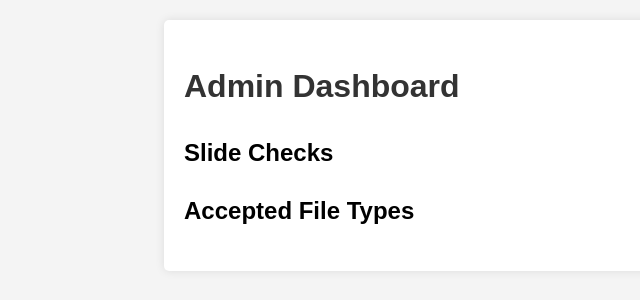
After one commit to theSchein/SlideCheck, a Flask app: template templates/admin.html in a window 1280 px wide. The commit adds this page. Shown: the top 300 px of the page, without its empty margins (56-696 px from the left). Run offline with Flask 3, Linux system fonts and the light colour scheme; the template is opened without the code that fills it, so the values that code supplies are empty.

Commit message:
Agent query: Please navigate to the /admin route and check if the Admin Dashboard page is displayed correctly.

```diff
--- a/app.py
+++ b/app.py
@@ -1,6 +1,6 @@
 import os
 import logging
-from flask import Flask, render_template, request, jsonify
+from flask import Flask, render_template, request, jsonify, redirect, url_for, session
 from flask_wtf import FlaskForm
 from wtforms import FileField, StringField, SubmitField
 from wtforms.validators import DataRequired, URL, Optional
@@ -9,6 +9,7 @@ from utils.file_processor import process_file
 from utils.deterministic_checker import run_deterministic_checks
 from utils.ai_checker import run_ai_checks
 from openai import OpenAI
+from functools import wraps
 
 app = Flask(__name__)
 app.config['SECRET_KEY'] = os.urandom(24)
@@ -34,6 +35,14 @@ class SlideForm(FlaskForm):
             self.url.errors.append('Please either upload a file or provide a URL.')
             return False
         return True
+
+def admin_required(f):
+    @wraps(f)
+    def decorated_function(*args, **kwargs):
+        if 'admin' not in session:
+            return redirect(url_for('admin_login'))
+        return f(*args, **kwargs)
+    return decorated_function
 
 @app.route('/', methods=['GET', 'POST'])
 def index():
@@ -95,6 +104,17 @@ def index():
 
     return render_template('index.html', form=form)
 
+@app.route('/admin/login')
+def admin_login():
+    # Placeholder for now, we'll implement proper login later
+    session['admin'] = True
+    return redirect(url_for('admin_dashboard'))
+
+@app.route('/admin')
+@admin_required
+def admin_dashboard():
+    return render_template('admin.html')
+
 @app.errorhandler(Exception)
 def handle_exception(e):
     logger.error(f"Unhandled exception: {str(e)}", exc_info=True)
--- a/static/css/styles.css
+++ b/static/css/styles.css
@@ -63,3 +63,16 @@ input[type="submit"]:hover {
     background-color: #4CAF50;
     transition: width 0.5s;
 }
+
+/* Admin styles */
+.admin-form {
+    margin-bottom: 20px;
+}
+.admin-form label {
+    display: block;
+    margin-bottom: 5px;
+}
+.admin-form input[type="text"],
+.admin-form input[type="checkbox"] {
+    margin-bottom: 10px;
+}
--- /dev/null
+++ b/templates/admin.html
@@ -0,0 +1,18 @@
+<!DOCTYPE html>
+<html lang="en">
+<head>
+    <meta charset="UTF-8">
+    <meta name="viewport" content="width=device-width, initial-scale=1.0">
+    <title>Admin Dashboard</title>
+    <link rel="stylesheet" href="{{ url_for('static', filename='css/styles.css') }}">
+</head>
+<body>
+    <div class="container">
+        <h1>Admin Dashboard</h1>
+        <h2>Slide Checks</h2>
+        <!-- Add form for managing slide checks here -->
+        <h2>Accepted File Types</h2>
+        <!-- Add form for managing accepted file types here -->
+    </div>
+</body>
+</html>
```
